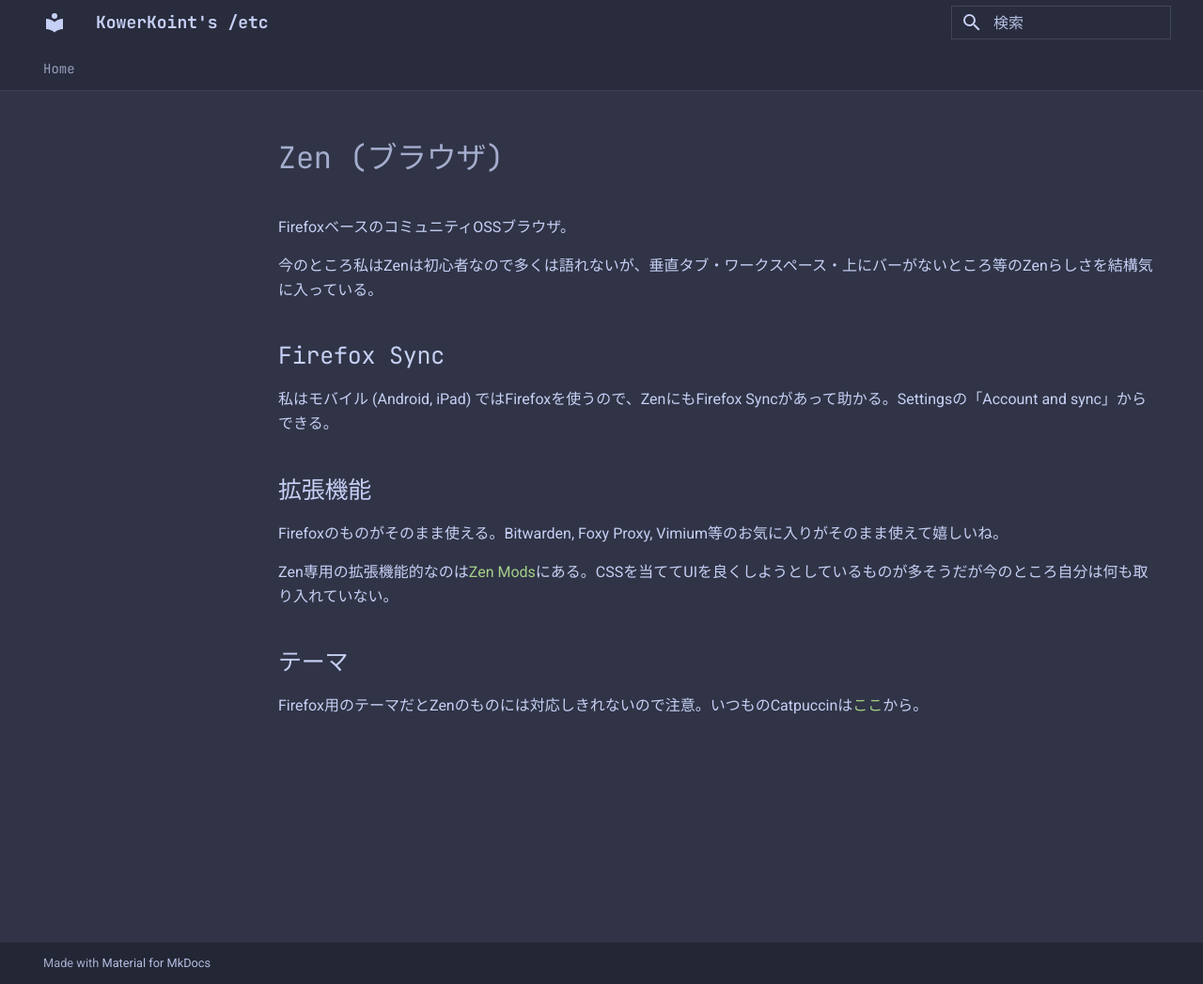
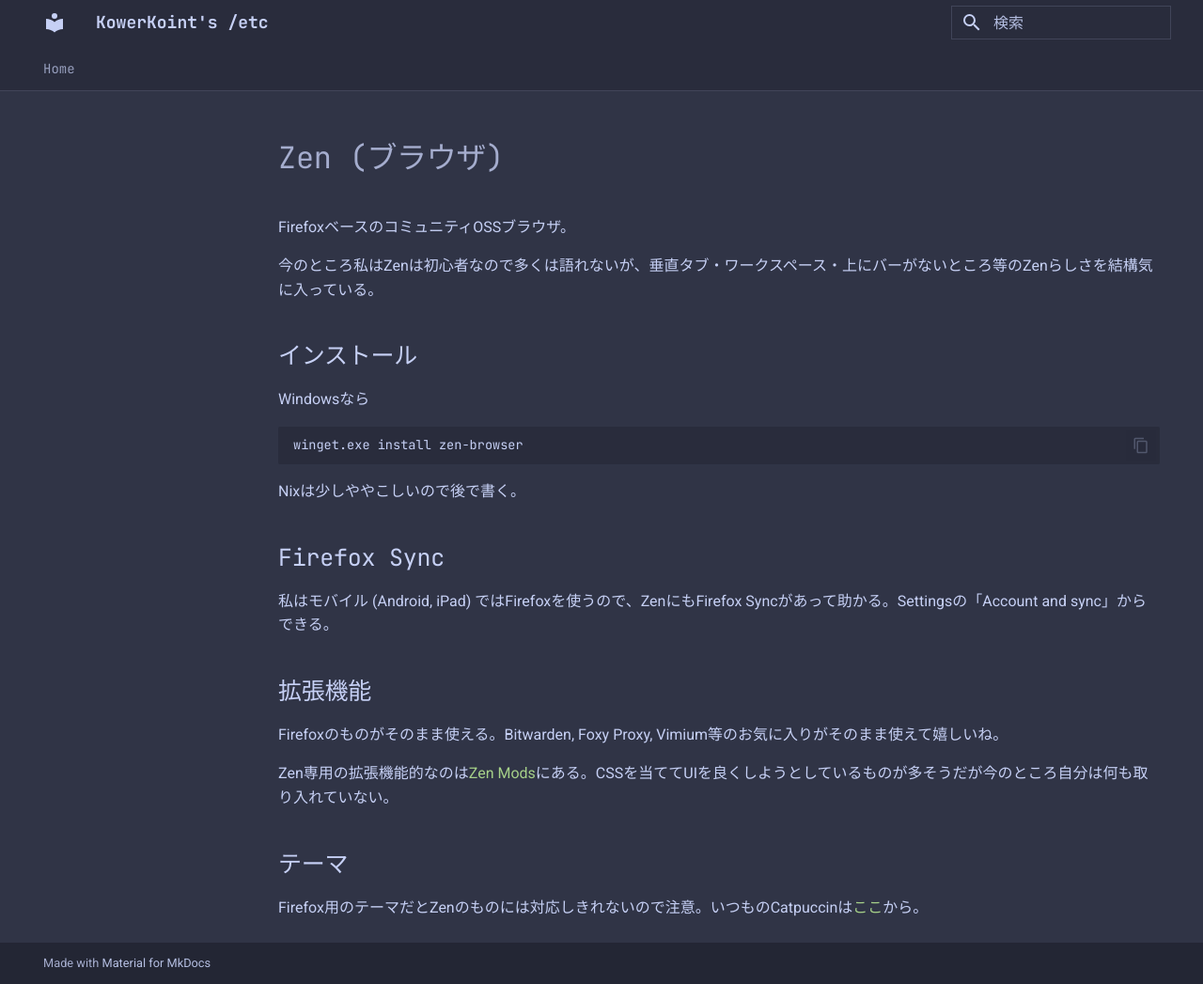
Before and after one commit to KowerKoint/public-memo, an MkDocs documentation site: the page built from docs/tech/apps/zen.md, in a window 1280 px wide and 1047 px high. Shown: the whole window at 94% size. Built offline with MkDocs 1.6.1 and Material for MkDocs 9.7.7, drawn with Linux system fonts in a browser that asks for light colours.

Commit message:
zen-windows

````diff
--- a/docs/tech/apps/zen.md
+++ b/docs/tech/apps/zen.md
@@ -2,6 +2,15 @@
 FirefoxベースのコミュニティOSSブラウザ。
 
 今のところ私はZenは初心者なので多くは語れないが、垂直タブ・ワークスペース・上にバーがないところ等のZenらしさを結構気に入っている。
+
+## インストール
+Windowsなら
+
+```ps
+winget.exe install zen-browser
+```
+
+Nixは少しややこしいので後で書く。
 
 ## Firefox Sync
 私はモバイル (Android, iPad) ではFirefoxを使うので、ZenにもFirefox Syncがあって助かる。Settingsの「Account and sync」からできる。
````
